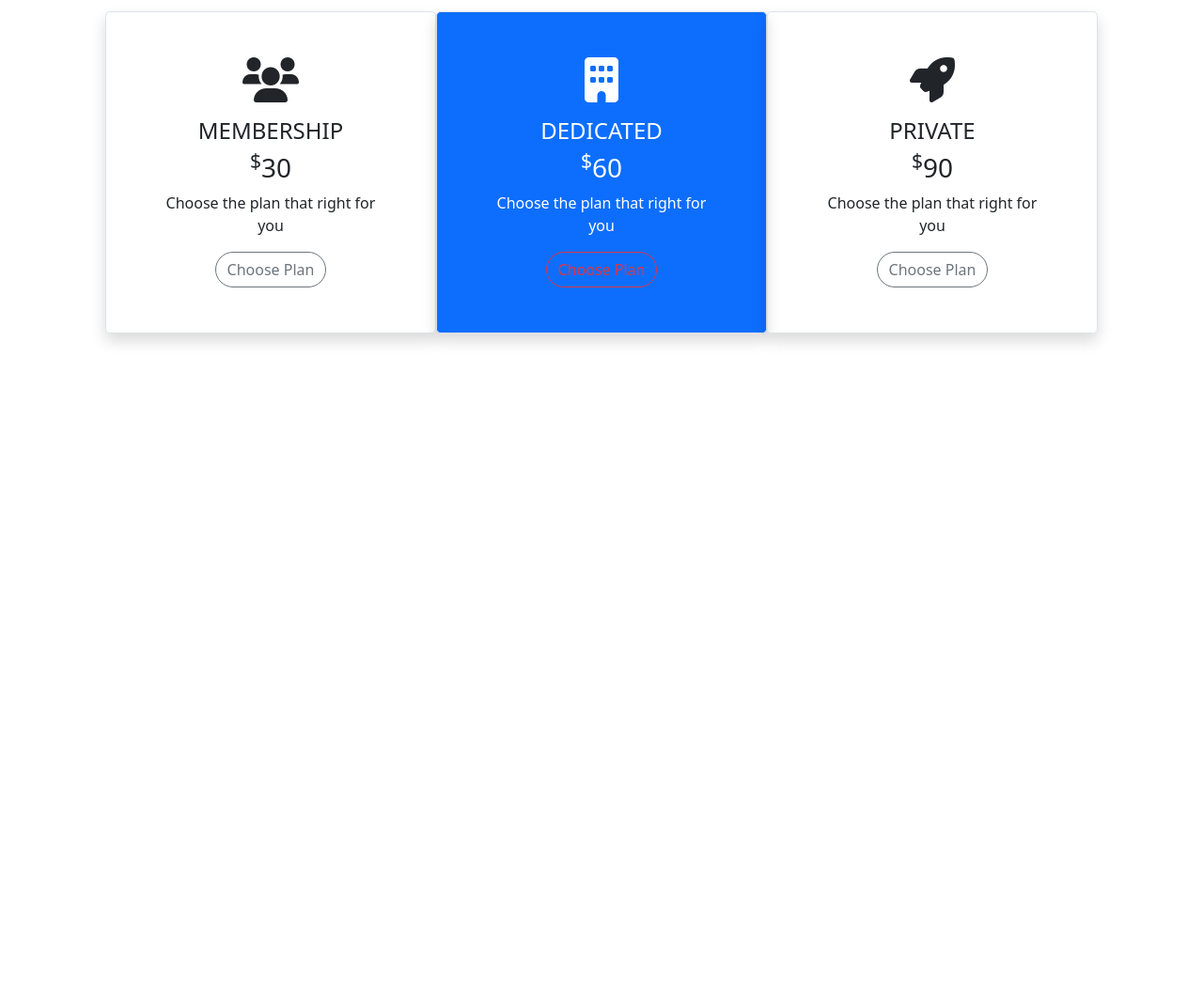
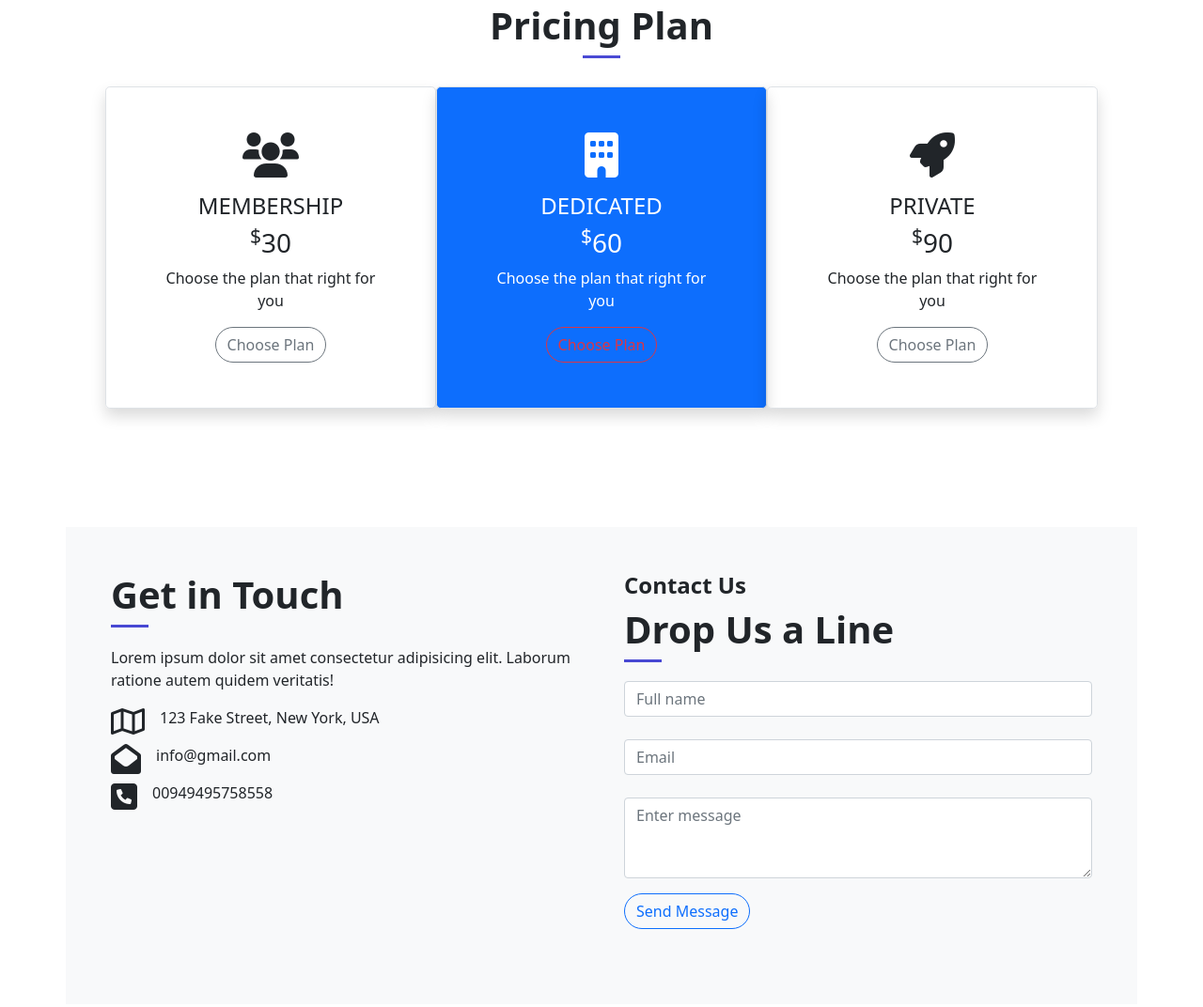
Before and after one commit to Mahmudur-Rahman-Salman/DigiGram, a plain HTML site: page index.html in a window 1280 px wide. Shown: the part 2668-3740 px from the top of the page at 94% size. Before the commit the page ends 3053 px from the top, so only its background shows below. Drawn offline with nearby package versions, Linux system fonts and the light colour scheme.

Commit message:
form added

```diff
--- a/index.html
+++ b/index.html
@@ -170,7 +170,7 @@
             </div>
         </section>
         <hr>
-        <section class="container">
+        <section class="container my-5 py-5">
             <h1 class="fw-bold text-center">Pricing Plan</h1>
             <div
                 style="width: 40px; height: 3px; background-color: rgba(18, 18, 199, 0.76); margin: 0 auto;margin-bottom: 20px;">
@@ -199,6 +199,52 @@
                 </div>
             </div>
         </section>
+
+        <section class="container my-5 py-5 bg-light p-5">
+            <div class="row g-5">
+                <div class="col-12 col-md-6">
+                    <h1 class="fw-bold">Get in Touch</h1>
+                    <div
+                        style="width: 40px; height: 3px; background-color: rgba(18, 18, 199, 0.76); margin-bottom: 20px;">
+                    </div>
+                    <p>Lorem ipsum dolor sit amet consectetur adipisicing elit.
+                        Laborum ratione autem quidem veritatis!</p>
+                    <div>
+                        <div class="d-flex">
+                            <i class="far fa-map fa-2x"></i>
+                            <address class="ms-3">
+                                123 Fake Street, New York, USA
+                            </address>
+                        </div>
+                        <div class="d-flex">
+                            <i class="fas fa-envelope-open fa-2x"></i>
+                            <p class="ms-3">info@gmail.com</p>
+                        </div>
+                        <div class="d-flex">
+                            <i class="fas fa-phone-square fa-2x"></i>
+                            <p class="ms-3">00949495758558</p>
+                        </div>
+                    </div>
+                </div>
+                <div class="col-12 col-md-6">
+                    <h4 class="fw-bold">Contact Us</h4>
+                    <h1 class="fw-bold">Drop Us a Line</h1>
+                    <div
+                        style="width: 40px; height: 3px; background-color: rgba(18, 18, 199, 0.76); margin-bottom: 20px;">
+                    </div>
+                    <div>
+                        <div class=" mb-3">
+                            <input type="text" class="form-control" placeholder="Full name" aria-label="First name">
+                            <br>
+                            <input type="email" class="form-control" id="inputEmail4" placeholder="Email">
+                            <br>
+                            <textarea placeholder="Enter message" class="form-control" id="exampleFormControlTextarea1" rows="3"></textarea>
+                            <button class="btn btn-outline-primary rounded-pill my-3">Send Message</button>
+                          </div>
+                    </div>
+                </div>
+            </div>
+        </section>
     </main>
 
 
```
